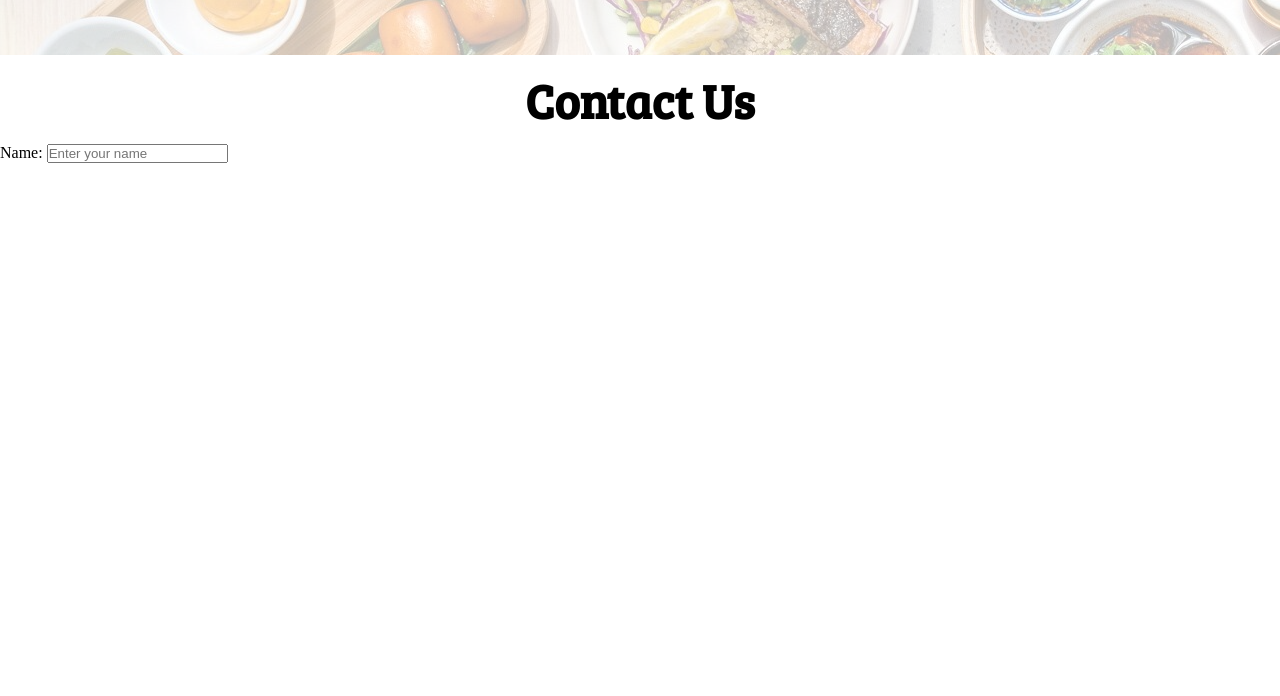
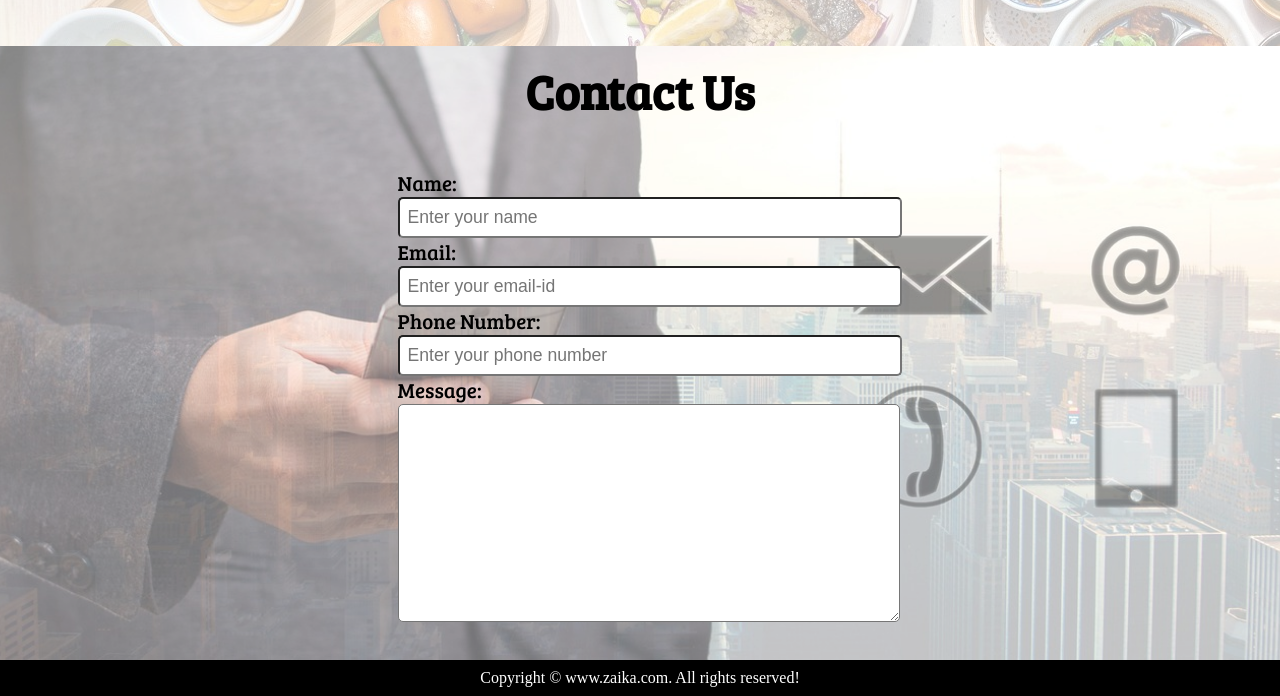
Before and after one commit to jammy25/Htma-Css-Js-Projects, a plain HTML site: page 2- Food Website/index.html in a window 1280 px wide. Shown: the part 1586-2282 px from the top of the page. Before the commit the page ends 1749 px from the top, so only its background shows below. Drawn offline with Linux system fonts and the light colour scheme.

Commit message:
contact and footer added

```diff
--- a/2- Food Website/Css/style.css
+++ b/2- Food Website/Css/style.css
@@ -69,7 +69,7 @@
     display: flex;
     flex-direction: column;
     padding: 3px 200px;
-    height: 620px;
+    height: 611px;
     justify-content: center;
     align-items: center;
 }
@@ -90,7 +90,6 @@
     color: white;
     text-align: center;
     font-family: 'Bree Serif', serif;
-
 }
 
 #home p {
@@ -98,7 +97,6 @@
     text-align: center;
     font-size: 1.3rem;
     font-family: 'Bree Serif', serif;
-
 }
 
 /* Services Section */
@@ -160,6 +158,52 @@
     height: 125px;
 }
 
+/* Contact Section */
+
+#contact{
+    position: relative;
+}
+
+#contact::before{
+    content: "";
+    position: absolute;
+    width:100%;
+    height:100%;
+    z-index: -1;
+    opacity: 0.7;
+    background: url('../img/contact.jpg') no-repeat center center/cover;
+}
+
+#contact-box{
+    display: flex;
+    justify-content: center;
+    align-items: center;
+    padding: 34px;
+}
+
+#contact-box input,
+#contact-box textarea{
+    width: 100%;
+    padding: 0.5rem;
+    border-radius: 5px;
+    font-size: 1.1rem;
+}
+
+#contact-box form{
+    width:40%;
+}
+
+#contact-box label{
+    font-size: 1.3rem;
+    font-family: 'Bree Serif', serif;
+}
+
+footer{
+    background: black;
+    color: white;
+    padding: 9px 20px;
+}
+
 /* Utility Classes */
 .h-primary {
     font-size: 3rem;
--- a/2- Food Website/index.html
+++ b/2- Food Website/index.html
@@ -57,6 +57,7 @@
             </div>
         </div>
     </section>
+
     <section id="client-section">
         <h1 class="h-primary center">Our Clients</h1>
         <div id="clients">
@@ -78,7 +79,7 @@
         </div>
     </section>
 
-    <section>
+
     <section id="contact">
         <h1 class="h-primary center">Contact Us</h1>
         <div id="contact-box">
@@ -87,10 +88,28 @@
                     <label for="name">Name:</label>
                     <input type="text" name="name" id="name" placeholder="Enter your name">
                 </div>
+                <div class="form-group">
+                    <label for="email">Email:</label>
+                    <input type="email" name="name" id="email" placeholder="Enter your email-id">
+                </div>
+                <div class="form-group">
+                    <label for="phone">Phone Number:</label>
+                    <input type="phone" name="name" id="phone" placeholder="Enter your phone number">
+                </div>
+                <div class="form-group">
+                    <label for="message">Message:</label>
+                    <textarea name="message" id="message" cols="30" rows="10"></textarea>
+                </div>
             </form>
         </div>
     </section>
-    </section>
+
+
+    <footer>
+        <div class="center">
+            Copyright &copy; www.zaika.com. All rights reserved!
+        </div>
+    </footer>
 </body>
 
 </html>
```
Also changed, not shown: 2- Food Website/img/contact.jpg (added). Lines whose indentation alone changed are shown as unchanged.
